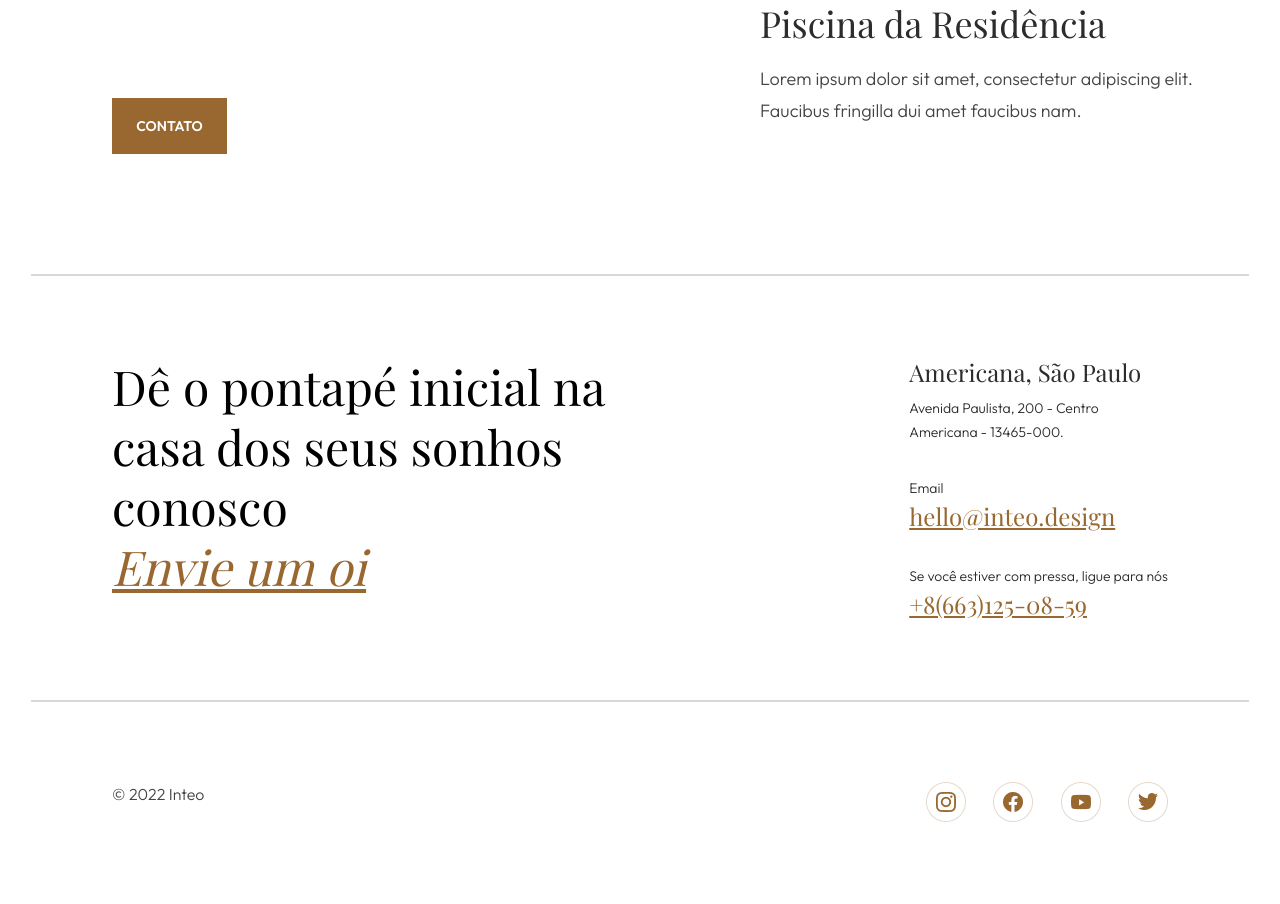
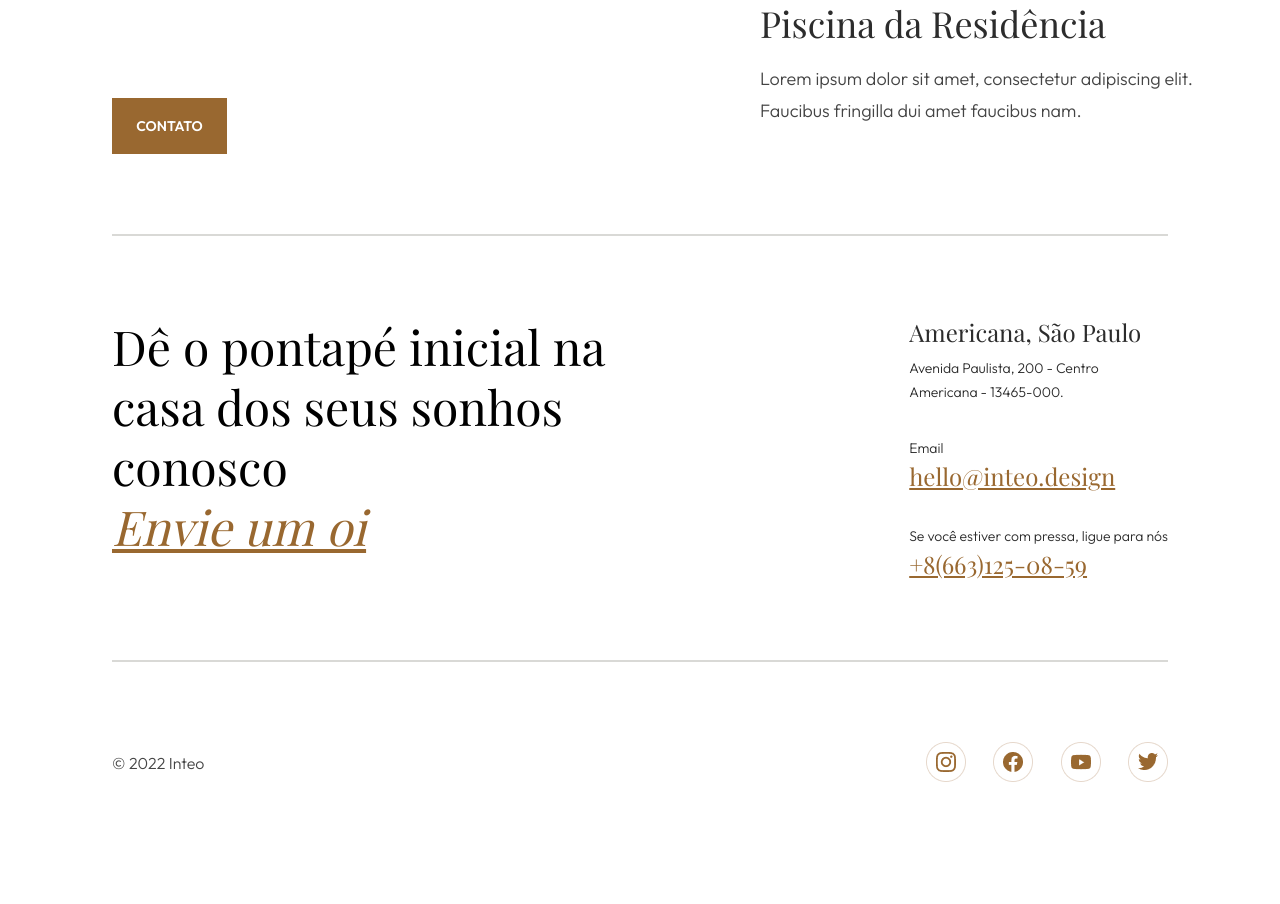
Before and after one commit to gltc762/design-interiores, a PHP site: page / in a window 1280 px wide; the page is wider, and only the part inside the window is pictured. Shown: the part 4154-5058 px from the top of that part. After the commit the page ends 4936 px from the top of that part, so only its background shows below. Run offline with PHP 8.4, Linux system fonts and the light colour scheme; some web fonts are replaced.

Commit message:
toc
botao animado, linha 100%

```diff
--- a/index.html
+++ b/index.html
@@ -138,13 +138,13 @@
         </div>
     </div>
     <hr class="metrics-line4" />
-    <div class="rodape-final">
+    <nav class="rodape-final">
         <h4 class="textos5">© 2022 Inteo</h4>
         <div class="redes">
-            <img src="images/instagram.png" alt="instagram" class="instagram">
-            <img src="images/facebook.png" alt="facebook" class="facebook">
-            <img src="images/youtube.png" alt="youtube" class="youtube">
-            <img src="images/twitter.png" alt="twitter" class="twitter">
+            <a href="#"><img src="images/instagram.png" alt="instagram" class="instagram"></a>
+            <a href="#"><img src="images/facebook.png" alt="facebook" class="facebook"></a>
+            <a href="#"><img src="images/youtube.png" alt="youtube" class="youtube"></a>
+            <a href="#"><img src="images/twitter.png" alt="twitter" class="twitter"></a>
         </div>
     </div>
 </body>
--- a/style.css
+++ b/style.css
@@ -540,16 +544,20 @@ a{
 
 .metrics-line3{
     border: 1px solid #D9D9D6;
-    width: 1216px;
+    width: 100%px;
     justify-content: center;
-    margin-top: 120px;
+    margin-top: 80px;
+    margin-left: 112px;
+    margin-right: 112px;
 }
 
 .metrics-line4{
     border: 1px solid #D9D9D6;
-    width: 1216px;
+    width: 100%px;
     justify-content: center;
     margin-top: 80px;
+    margin-left: 112px;
+    margin-right: 112px;
 }
 
 .rodape-final{
@@ -559,6 +567,7 @@ a{
     margin-left: 112px;
     margin-top: 80px;
     margin-bottom: 80px;
+    align-items: center;
 }
 
 .textos5{
```
Also changed, not shown: other parts of style.css (+28 -4 lines).
